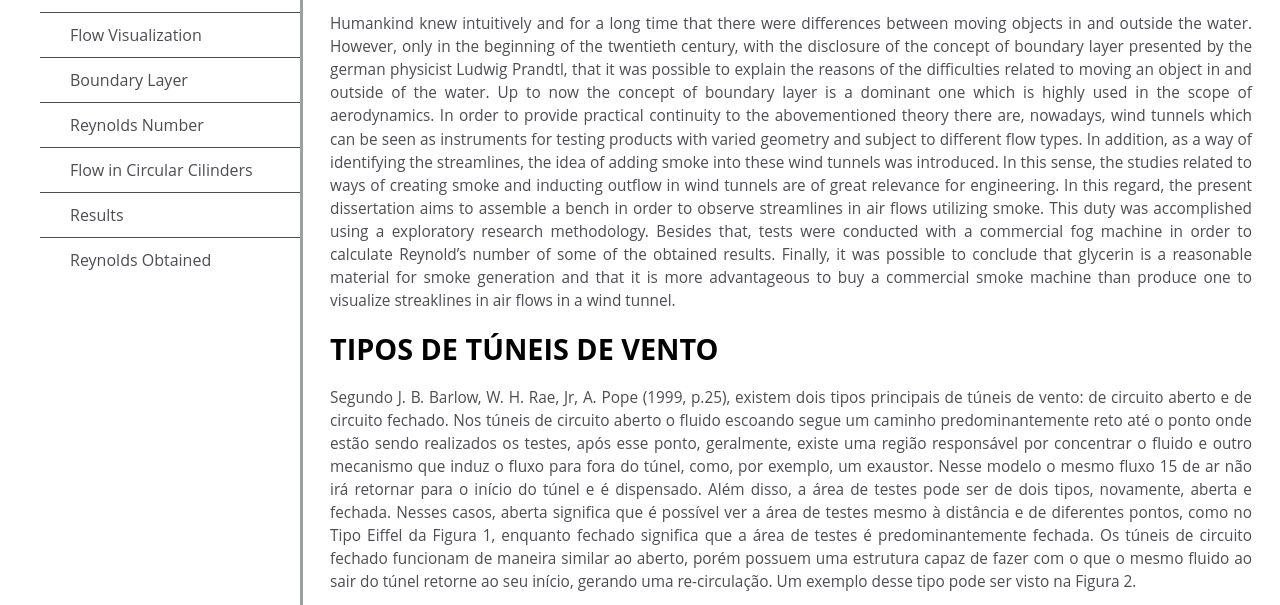
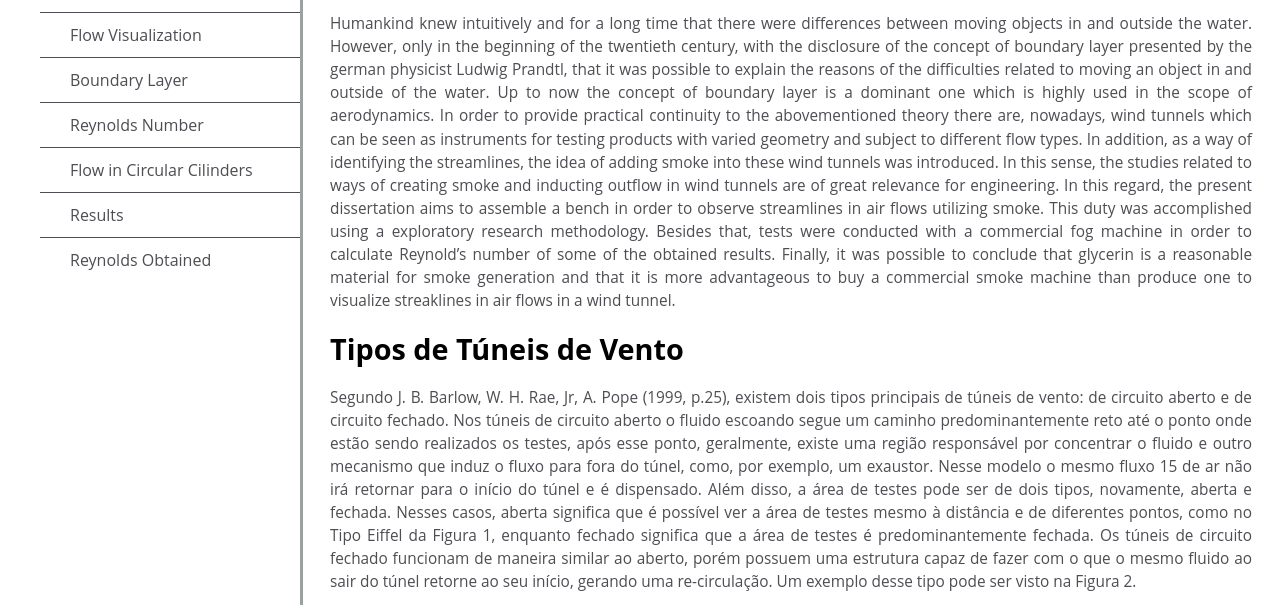
Before and after one commit to Manfrin92/windTunnel, a plain HTML site: page index.html in a window 1280 px wide. Shown: the part 147-752 px from the top of the page. Drawn offline with Linux system fonts and the light colour scheme.

Commit message:
fix: acerto de digitacao

```diff
--- a/index.html
+++ b/index.html
@@ -112,7 +112,7 @@ header {
         </section>
 
         <section id='windTunnels'>
-            <h3>  TIPOS DE TÚNEIS DE VENTO  </h3>
+            <h3>  Tipos de Túneis de Vento  </h3>
             <p>
                 Segundo J. B. Barlow, W. H. Rae, Jr, A. Pope (1999, p.25), existem dois tipos principais de túneis de vento: de circuito aberto e de circuito fechado. Nos túneis de circuito aberto o fluido escoando segue um caminho predominantemente reto até o ponto onde estão sendo realizados os testes, após esse ponto, geralmente, existe uma região responsável por concentrar o fluido e outro mecanismo que induz o fluxo para fora do túnel, como, por exemplo, um exaustor. Nesse modelo o mesmo fluxo
                 15 de ar não irá retornar para o início do túnel e é dispensado. Além disso, a área de testes pode ser de dois tipos, novamente, aberta e fechada. Nesses casos, aberta significa que é possível ver a área de testes mesmo à distância e de diferentes pontos, como no Tipo Eiffel da Figura 1, enquanto fechado significa que a área de testes é predominantemente fechada. Os túneis de circuito fechado funcionam de maneira similar ao aberto, porém possuem uma estrutura capaz de fazer com o que o mesmo fluido ao sair do túnel retorne ao seu início, gerando uma re-circulação. Um exemplo desse tipo pode ser visto na Figura 2.
```
